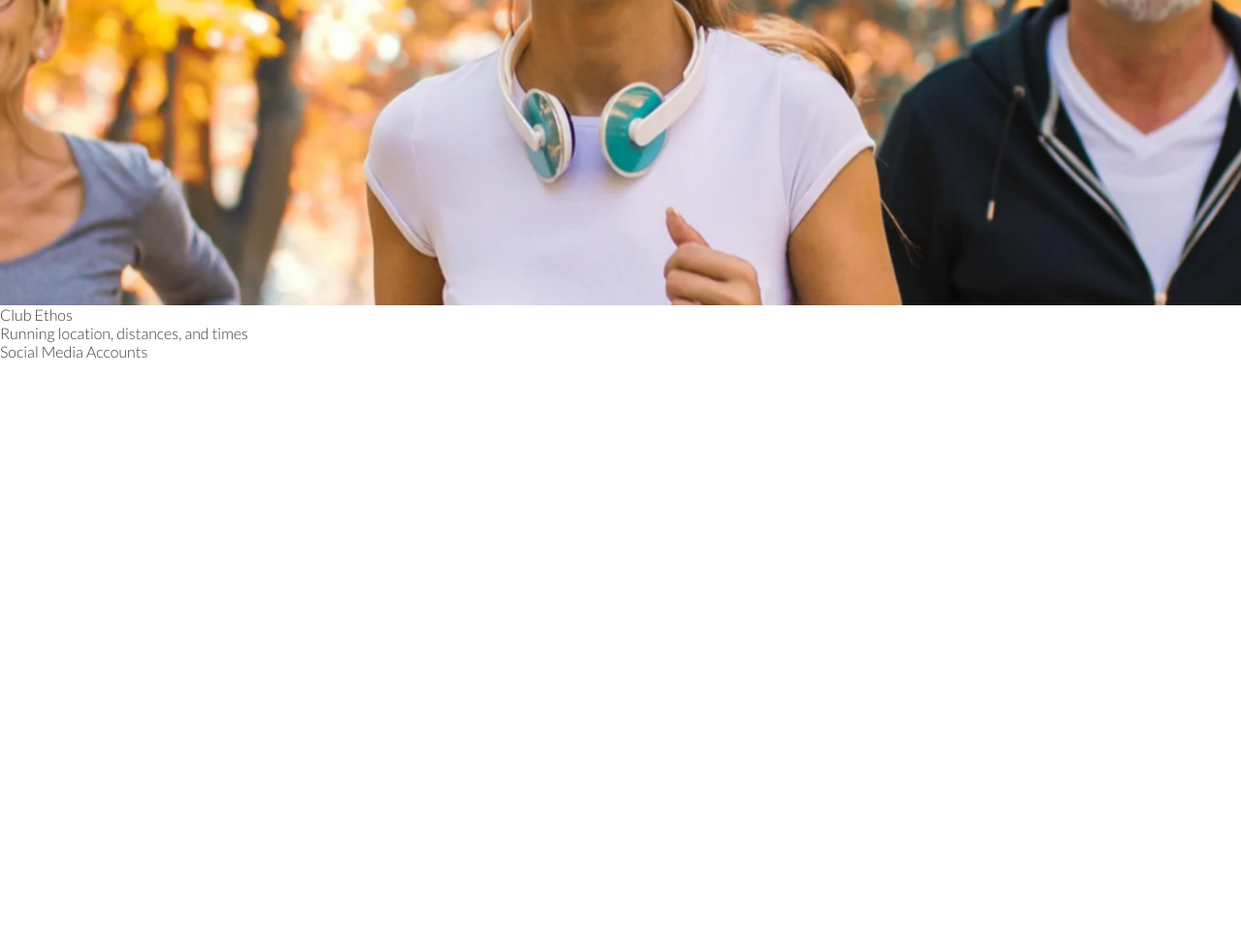
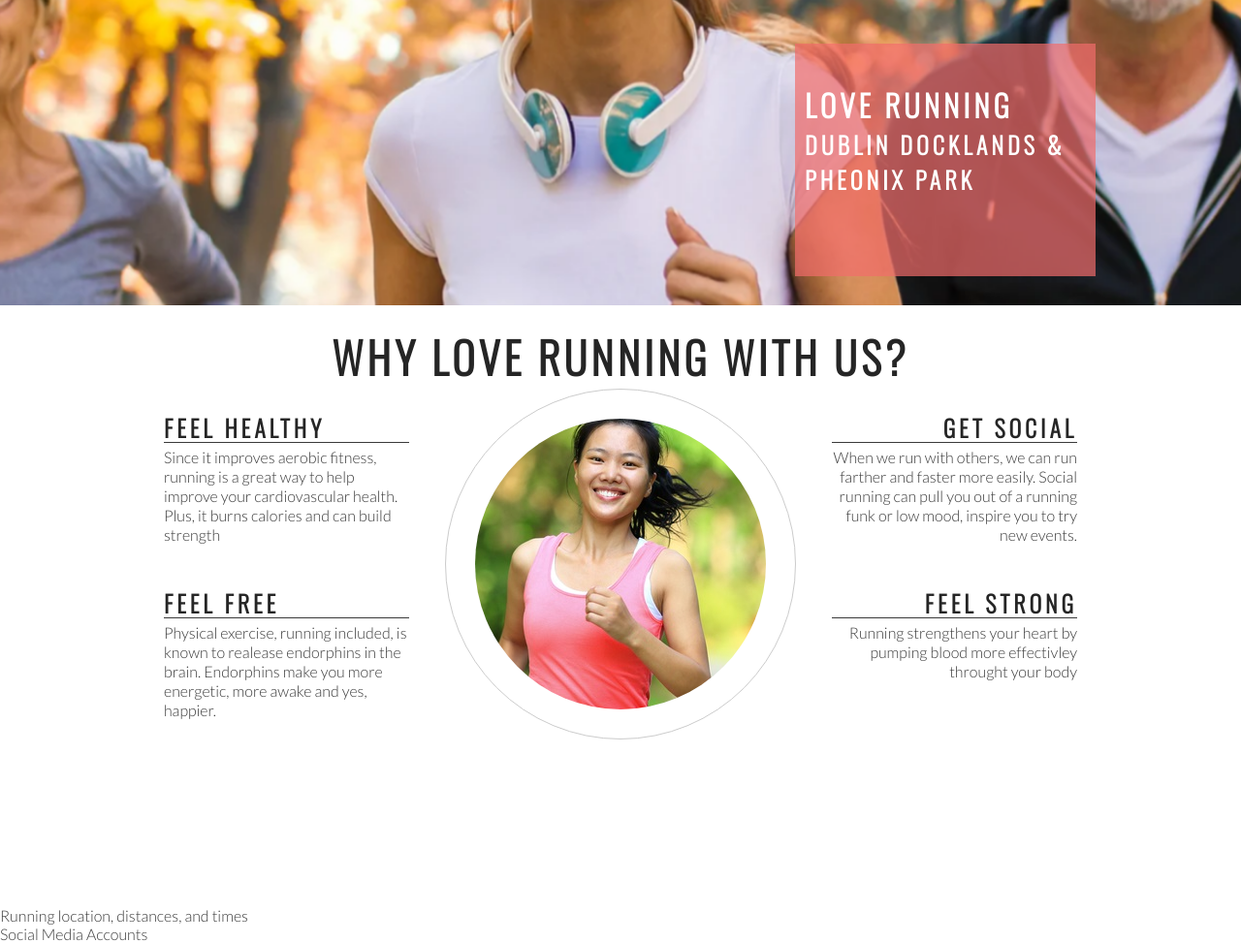
Before and after one commit to PatrickMurphy22/love-running, a plain HTML site: page index.html in a window 1280 px wide. Shown: the part 360-1333 px from the top of the page at 97% size. Before the commit the page ends 800 px from the top, so only its background shows below. Drawn offline with nearby package versions, Linux system fonts and the light colour scheme.

Commit message:
added club ethos and picture into the center of the page formated to appear as s circle

```diff
--- a/assets/css/style.css
+++ b/assets/css/style.css
@@ -21,6 +21,7 @@ h1, h2{
 #logo{
     float: left;
     font-size: 200%;
+    margin-left: 30px;
 }
 
 #menu{
@@ -68,6 +69,13 @@ h1, h2{
     height: 600px;
     width: 100%;
     overflow:hidden;
+
+    position: relative;
+
+}
+
+#cover-text, #cover-text h2{
+    color:white;
 }
 
 /* creates the level of zoom for hero image */
@@ -79,3 +87,91 @@ h1, h2{
         transform: scale(1.1);
     }
 }
+#cover-text{
+    font-size: 130%;
+    font-family: oswald, sans-serif;
+    text-transform: uppercase;
+    letter-spacing: 4px;
+
+    width: 300px;
+    height: 200px;
+
+    padding-top: 40px;
+    padding-left: 10px;
+    background-color: rgba(241, 109, 107 , .7);
+
+    bottom: 30px;
+    right:150px;
+
+    position: absolute;
+}
+/* CLub ethos */
+
+#club-ethos{
+    height: 600px;
+}
+
+#left-about{
+    padding-top: 30px;
+    width: 33%;
+    float: left;
+}
+#right-about{
+    padding-top: 30px;
+    width: 33%;
+    float: right;
+}
+#center-about{
+    width: 33%;
+    margin: 0 auto;
+}
+
+hr{
+    border-top: 1px solid #3a3a3a;
+    width: 100%;
+    margin: 5px 0;
+}
+.left-about-heading{
+    width: 60%;
+    float: right;
+    line-height: 20px;
+    clear: both;
+    margin-bottom: 50px;
+
+}
+.right-about-heading{
+    width: 60%;
+    float: left;
+    line-height: 20px;
+    clear: both;
+    margin-bottom: 50px;
+}
+
+.right-about-heading h2{
+    text-align: right;
+}
+
+.right-about-heading p{
+    text-align: right;
+}
+#welcome{
+    text-align: center;
+    margin-top: 20px;
+    font-size: 280%;
+}
+#circle-container{
+    width: 300px;
+    height: 300px;
+    padding: 30px;
+    border-style: solid;
+    border-color:#ccc;
+    border-width: 1px;
+    border-radius: 50%;
+    margin: 0 auto;
+}
+
+#circle-cover-bg{
+    background: url('../images/ethos-center-image.jpg') no-repeat center center;
+    height:100%;
+    border-radius: 50%;
+}
--- a/index.html
+++ b/index.html
@@ -30,9 +30,51 @@
     </header>
     <section id="hero-outer">
         <div id="hero-image"></div>
+        <div id="cover-text">
+        <h2>Love Running</h2>
+        <h3>Dublin Docklands & Pheonix Park</h3>
+        </div>
     </section>
-    <section>
-        Club Ethos
+    <section id="club-ethos">
+        <h2 id="welcome">Why love running with Us?</h2>
+        <div id="left-about">
+            <div class="left-about-heading">
+                <h2>Feel Healthy</h2>
+                <hr>
+                <p>Since it improves aerobic fitness, running is a great way to help improve your cardiovascular
+                    health. Plus, it burns calories and can build strength</p>
+            </div>
+            <div class="left-about-heading">
+                <h2>Feel Free</h2>
+                <hr>
+                <p> Physical exercise, running included, is known to realease endorphins in the brain.
+                    Endorphins make you more energetic, more awake and yes, happier.
+                </p>
+            </div>
+        </div>
+        </div>
+        <div id="right-about">
+            <div class="right-about-heading">
+                <h2>Get social</h2>
+                <hr>
+                <p> When we run with others, we can run farther and faster more easily. Social running can pull you out
+                     of a running funk or low mood, inspire you to try new events.</p>
+            </div>
+            <div class="right-about-heading">
+                <h2>Feel Strong</h2>
+                <hr>
+                <p>Running strengthens your heart by pumping blood more effectivley
+                    throught your body
+                </p>
+            </div>
+        </div>
+        <div id="center-about">
+            <div id="circle-container">
+                <div id="circle-cover-bg">
+
+                </div>
+            </div>
+        </div>
     </section>
     <section>
         Running location, distances, and times
```
Also changed, not shown: assets/images/ethos-center-image.jpg (added).
